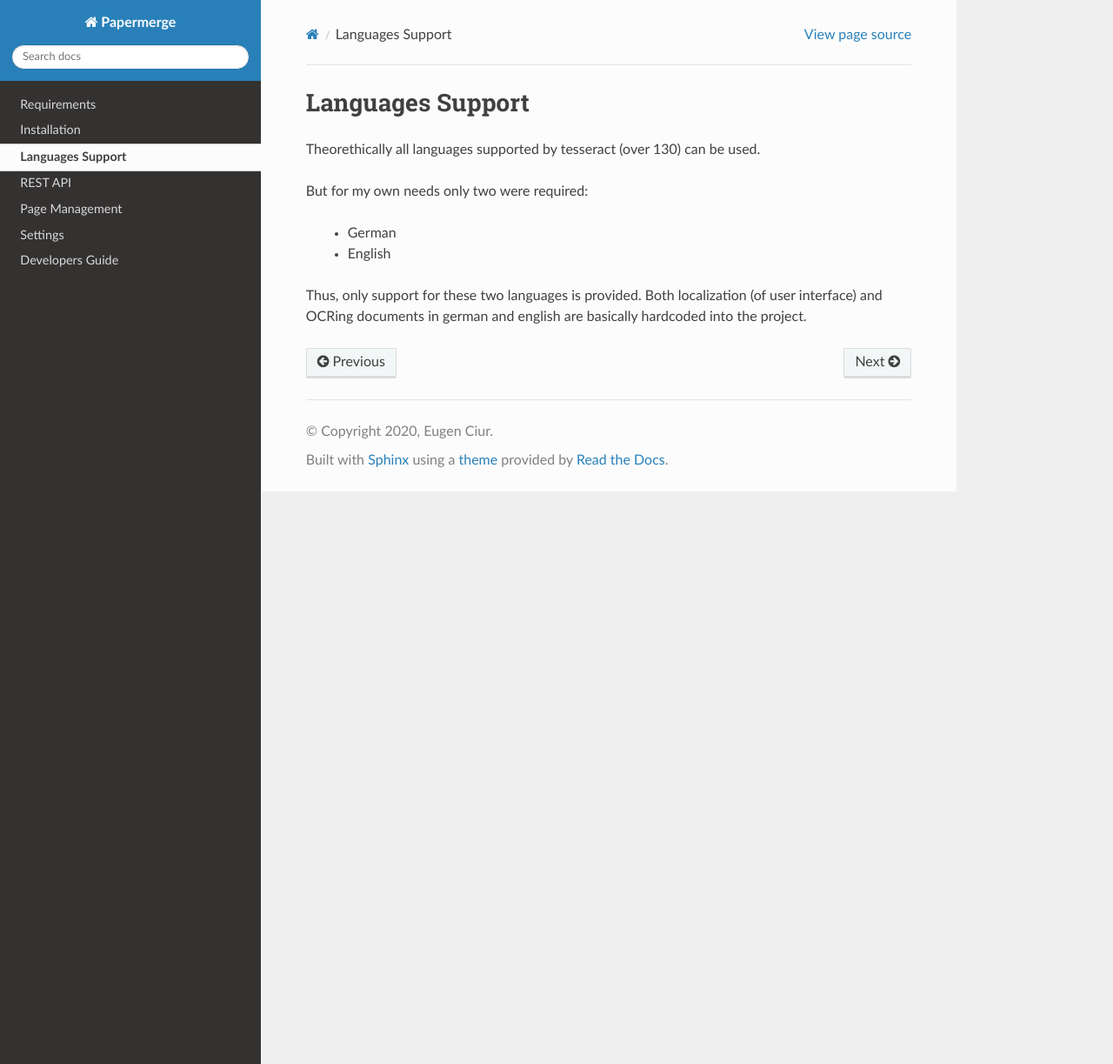
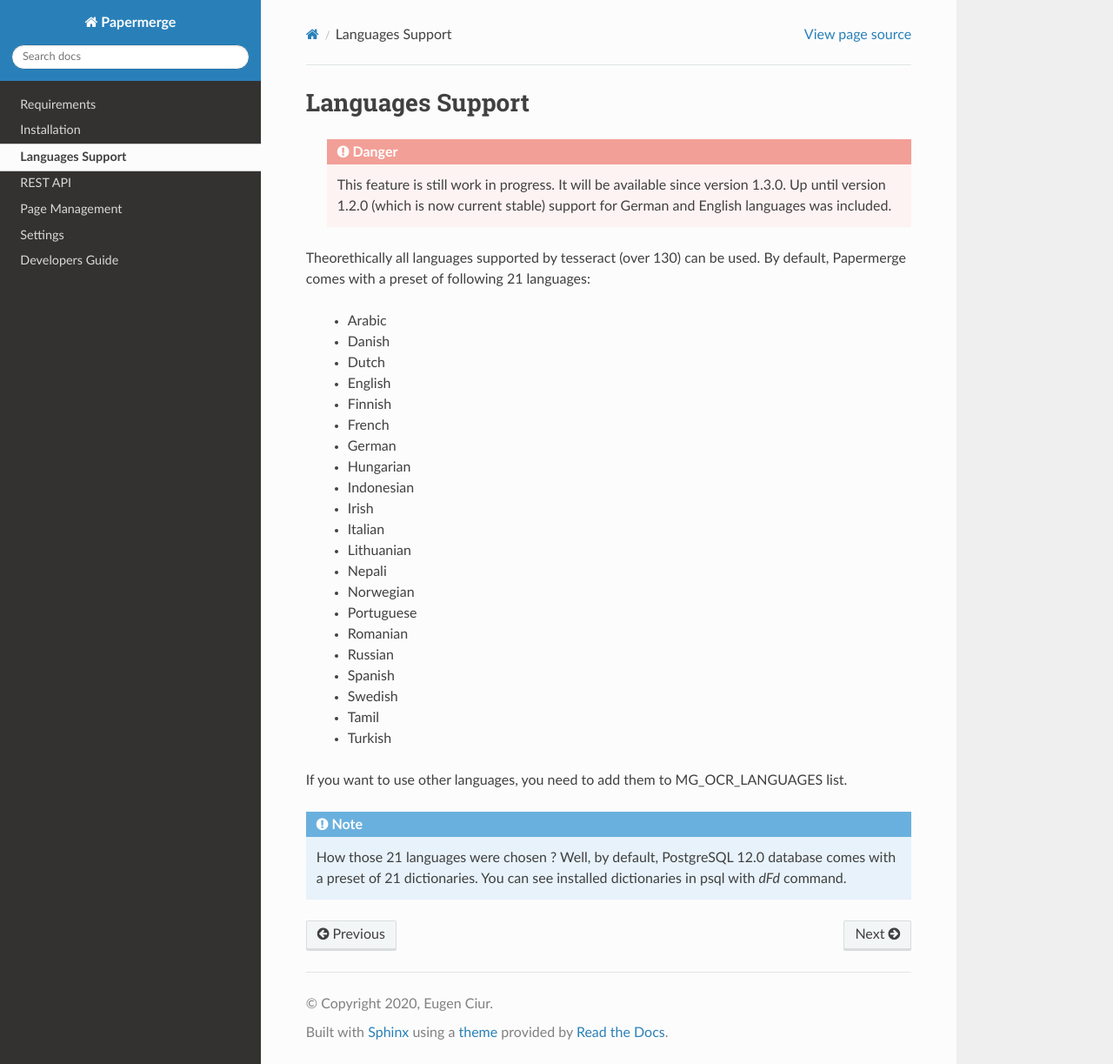
Before and after one commit to ciur/papermerge, a Sphinx documentation site: the page built from docs/source/languages.rst, in a window 1280 px wide and 1223 px high. Shown: the whole window at 87% size. Built offline with Sphinx 7.4.7 and the Read the Docs theme 2.0.0, drawn with Linux system fonts in a browser that asks for light colours.

Commit message:
Documentation for languages support.

```diff
--- a/docs/source/languages.rst
+++ b/docs/source/languages.rst
@@ -3,12 +3,39 @@
 Languages Support
 ===================
 
+ .. DANGER::
+   This feature is still work in progress. It will be available since version
+   1.3.0. Up until version 1.2.0 (which is now current stable) support for
+   German and English languages was included.
+
 Theorethically all languages supported by tesseract (over 130) can be used.
+By default, Papermerge comes with a preset of following 21 languages:
 
-But for my own needs only two were required:
+    * Arabic
+    * Danish
+    * Dutch
+    * English
+    * Finnish
+    * French
+    * German
+    * Hungarian
+    * Indonesian
+    * Irish
+    * Italian
+    * Lithuanian
+    * Nepali
+    * Norwegian
+    * Portuguese
+    * Romanian
+    * Russian
+    * Spanish
+    * Swedish
+    * Tamil
+    * Turkish
 
-    * German
-    * English
+If you want to use other languages, you need to add them to MG_OCR_LANGUAGES list.
 
-Thus, only support for these two languages is provided. Both localization (of user interface)
-and OCRing documents in german and english are basically hardcoded into the project.
+.. note::
+
+    How those 21 languages were chosen ? Well, by default, PostgreSQL 12.0 database comes with
+    a preset of 21 dictionaries. You can see installed dictionaries in psql with `\dFd` command.
```
